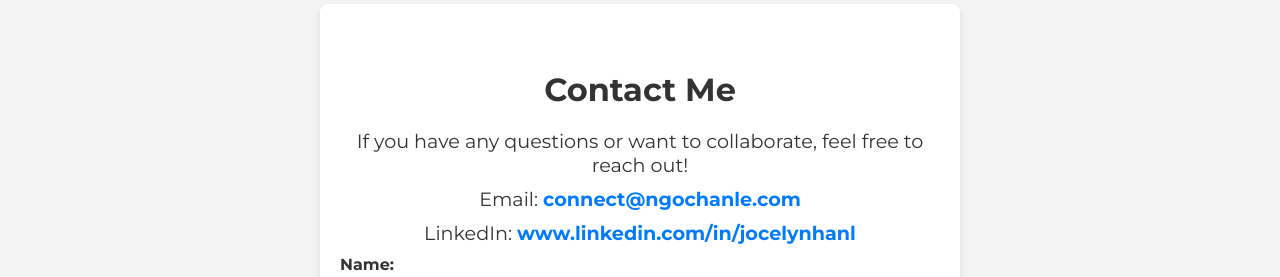
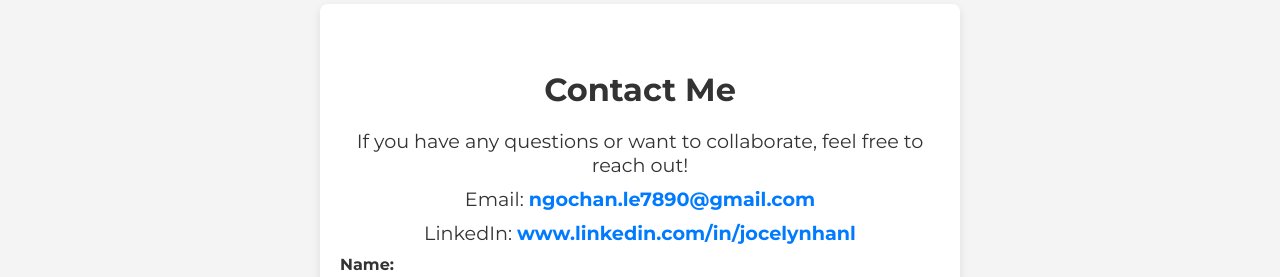
Before and after one commit to ngochan-le/portfolio, a plain HTML site: page index.html in a window 1280 px wide. Shown: the part 1386-1663 px from the top of the page. Drawn offline with Linux system fonts and the light colour scheme.

Commit message:
Add files via upload

```diff
--- a/index.html
+++ b/index.html
@@ -60,7 +60,7 @@
     <section class="contact" id="contact">
     <h2>Contact Me</h2>
     <p>If you have any questions or want to collaborate, feel free to reach out!</p>
-    <p>Email: <a href="mailto:connect@ngochanle.com">connect@ngochanle.com</a></p>
+    <p>Email: <a href="mailto:connect@ngochanle.com">ngochan.le7890@gmail.com</a></p>
     <p>LinkedIn: <a href="https://www.linkedin.com/in/jocelynhanl" target="_blank">www.linkedin.com/in/jocelynhanl</a></p>
     <form action="your-backend-endpoint" method="POST">
         <label for="name">Name:</label>
```
